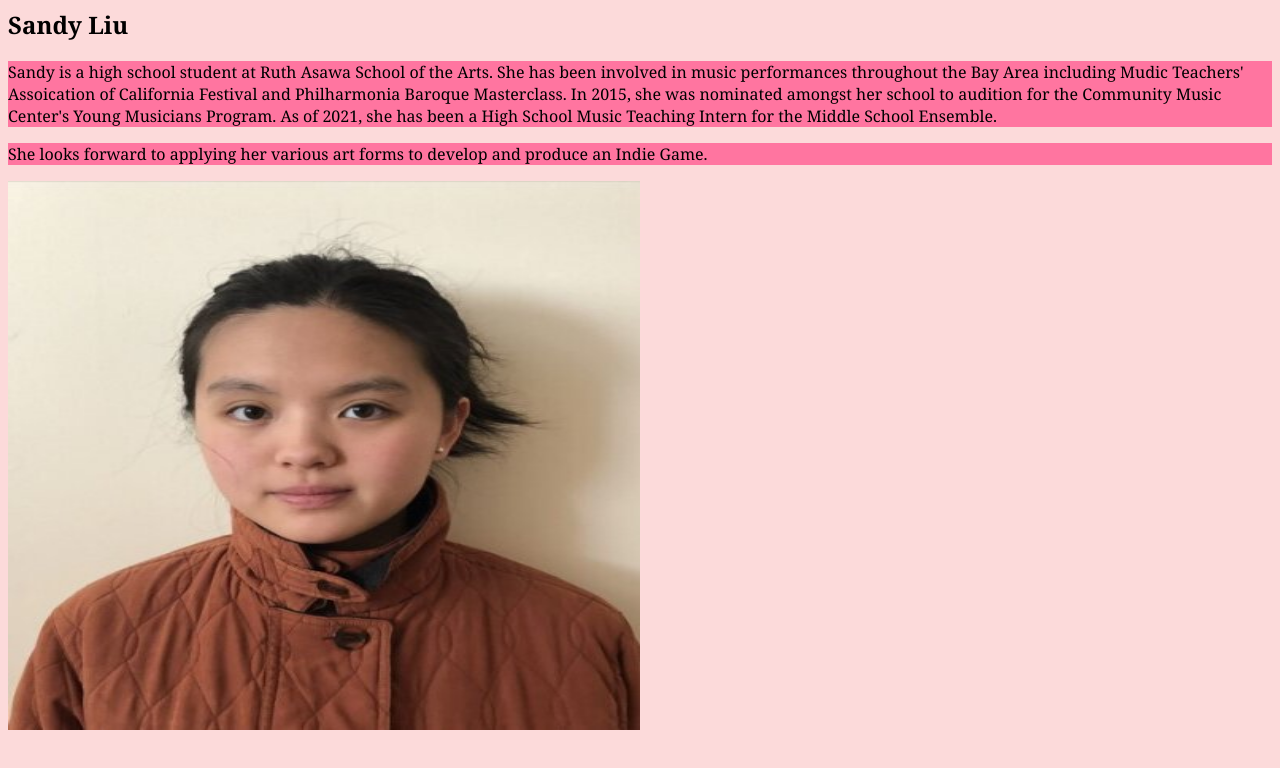
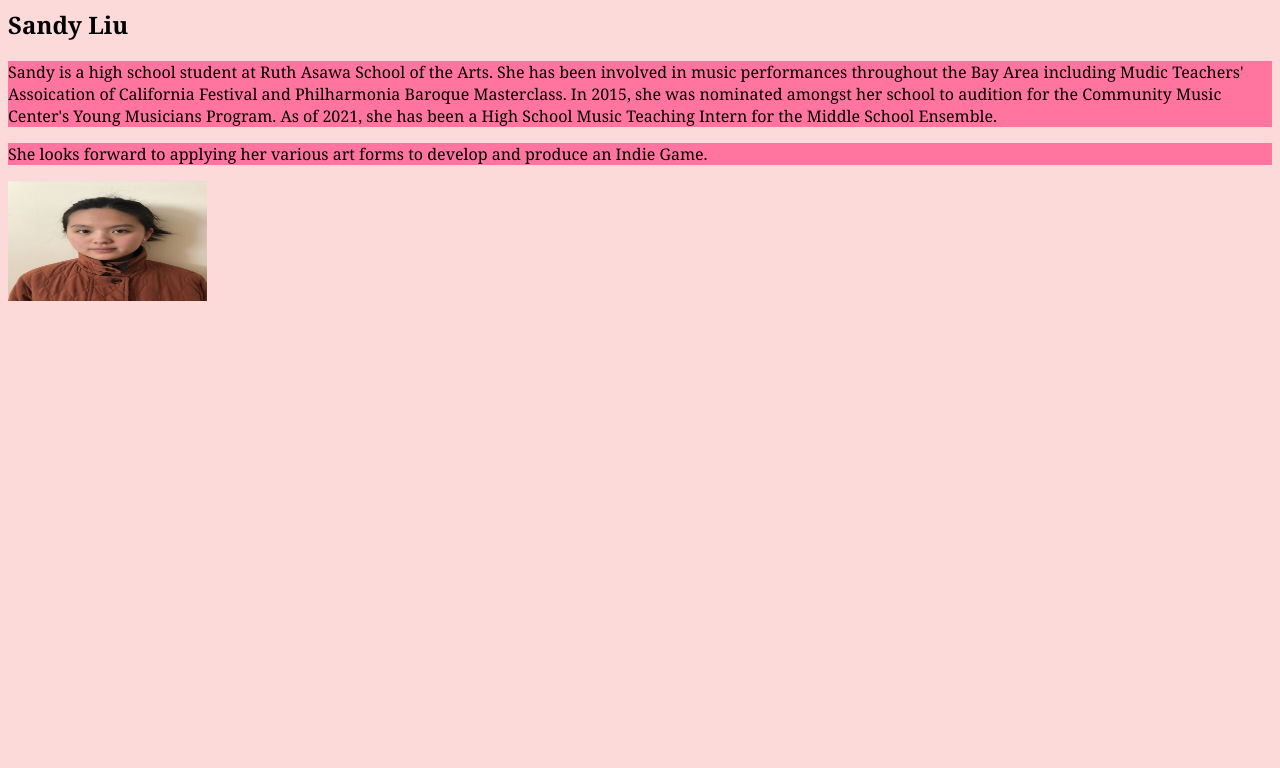
Before and after one commit to sandyliu418/sandyliu418.github.io, a plain HTML site: page index.html in a window 1280 px wide. Drawn offline with Linux system fonts and the light colour scheme.

Commit message:
dimensions_2/19

```diff
--- a/index.html
+++ b/index.html
@@ -12,6 +12,6 @@
     </p>
     <p>She looks forward to applying her various art forms to develop and produce an Indie Game.
     </p>
-    <img src="Screenshot(10).jpg" alt="Headshot" width="50%" height="70%">
+    <img src="Screenshot(10).jpg" alt="Headshot" width="199" height="120">
 </body>
 </html>
```
